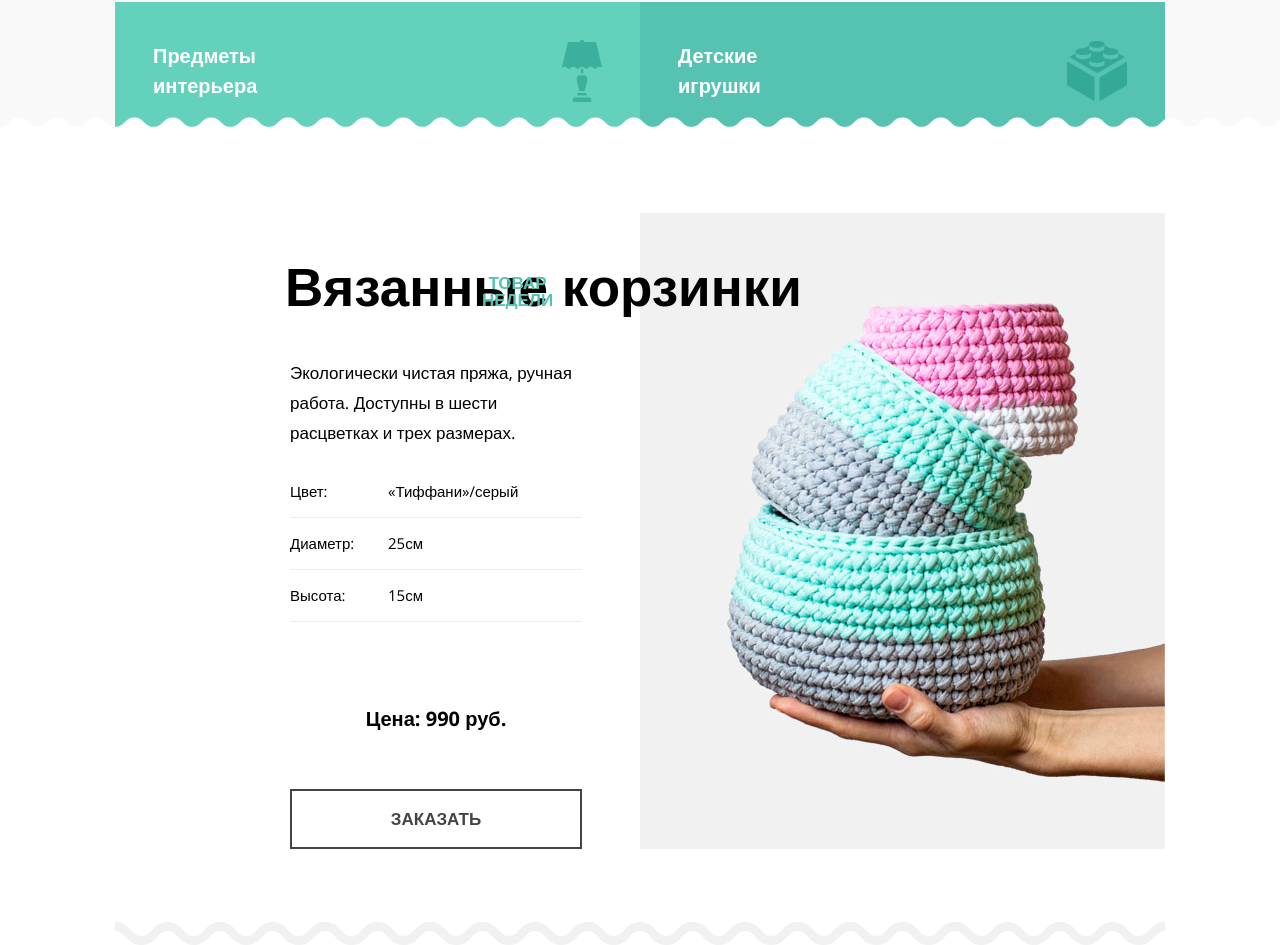
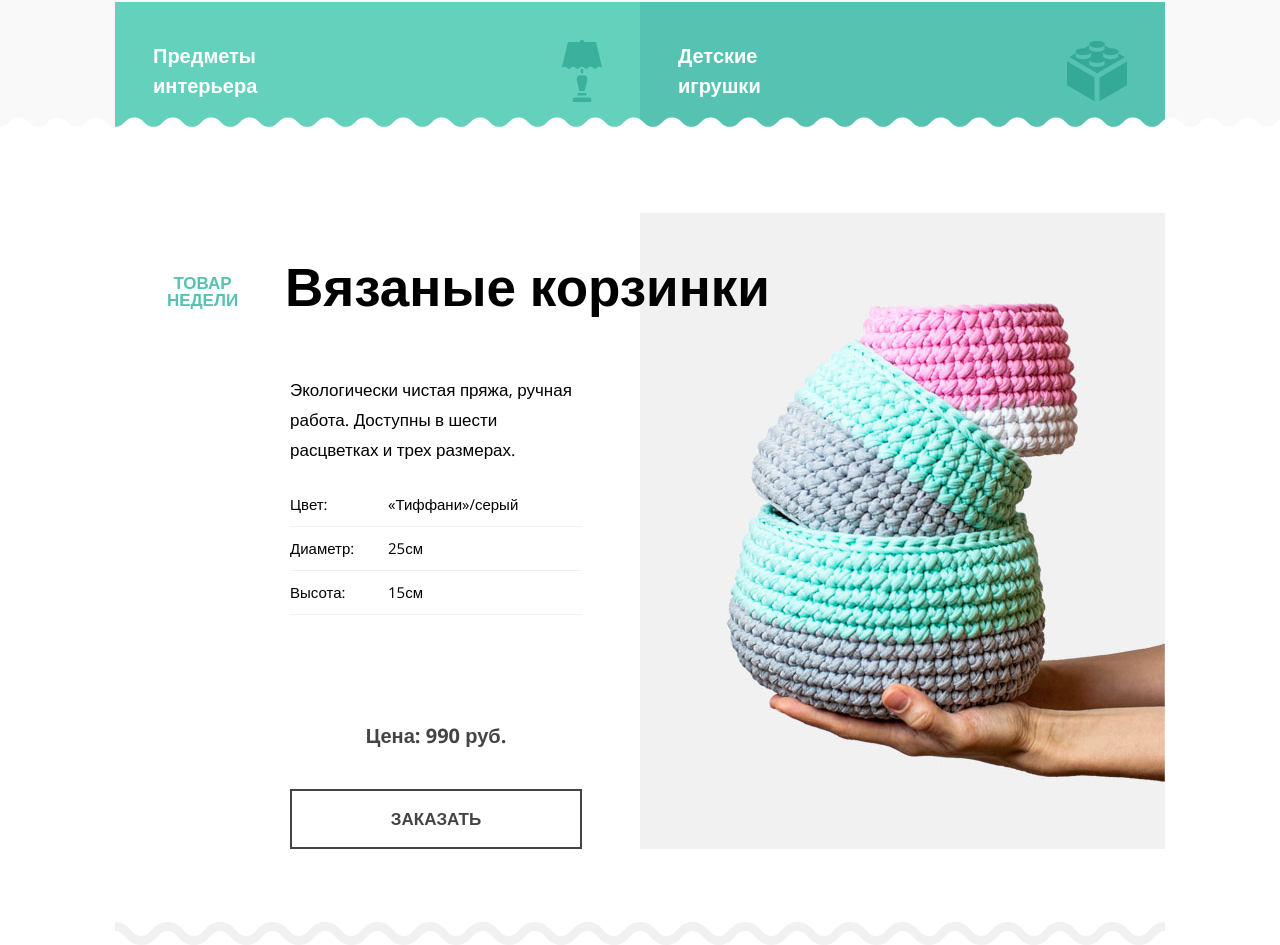
Before and after one commit to sabanin-k/mishka, a React (Create React App) app: page / in a window 1280 px wide. Shown: the part 715-1660 px from the top of the page. Built offline with nearby package versions, Linux system fonts and the light colour scheme; grey boxes are pictures that could not be loaded.

Commit message:
Adaptive WeekProduct

```diff
--- a/src/components/Categories/Categories.module.scss
+++ b/src/components/Categories/Categories.module.scss
@@ -4,6 +4,7 @@
 
 .container {
     width: 100vw;
+    min-width: rem(320);
     background-color: $bg-white;
 }
 
@@ -11,6 +12,7 @@
     margin: 0 auto;
     margin-top: -20px;
     max-width: rem(1150);
+    min-width: rem(320);
     padding: 0 rem(50);
     display: flex;
     justify-content: space-between;
@@ -21,6 +23,7 @@
 
     @media (max-width: $mobile) {
         width: 100vw;
+        min-width: rem(320);
         margin-top: -140px;
         padding: 0 0;
         flex-direction: column;
--- a/src/components/Header/Header.module.scss
+++ b/src/components/Header/Header.module.scss
@@ -14,6 +14,7 @@
     background-repeat: no-repeat;
 
     @media (max-width: $mobile) {
+        min-width: rem(320);
         padding-top: rem(160);
         background-image: url('../../assets/jpg/hero-mobile.jpg');
         background-position: center;
--- a/src/components/Navbar/Navbar.module.scss
+++ b/src/components/Navbar/Navbar.module.scss
@@ -23,11 +23,13 @@
     padding: 0 rem(50);
     max-width: 1150px;
     box-shadow: 0px 1px 0px #ececec;
+    z-index: 100;
 
     @media (max-width: $mobile) {
         padding: 0 rem(30);
         position: fixed;
         width: 100vw;
+        min-width: rem(320);
         margin: 0 auto;
         background-color: #fff;
         box-shadow: 0px 2px 0px #ececec;
--- a/src/components/WeekProduct/WeekProduct.module.scss
+++ b/src/components/WeekProduct/WeekProduct.module.scss
@@ -4,60 +4,165 @@
 
 .section {
     position: relative;
+
+    @media (max-width: $mobile) {
+        display: flex;
+        flex-direction: column;
+        justify-content: center;
+        align-items: center;
+    }
 }
 
 .container {
-    width: 1150px;
+    max-width: 1150px;
     margin: 0 auto;
     padding: rem(72) rem(50) 0 rem(225);
     position: relative;
     display: flex;
+
+    @media (max-width: $tablet) {
+        padding: rem(10) rem(50) 0 rem(50);
+    }
+
+    @media (max-width: $mobile) {
+        min-width: rem(220);
+        padding: rem(30) rem(30) 0 rem(30);
+        flex-direction: column;
+    }
+}
+
+.leftSide {
+    @media (max-width: $tablet) {
+        width: 100%;
+    }
+}
+
+.header {
+    display: flex;
+    align-items: center;
+    margin-left: -175px;
+
+    @media (max-width: $tablet) {
+        width: 100%;
+        min-width: rem(590);
+        margin-left: 0px;
+        flex-direction: row-reverse;
+        justify-content: space-between;
+    }
+
+    @media (max-width: $mobile) {
+        min-width: rem(0);
+        flex-direction: column-reverse;
+        align-items: flex-start;
+    }
+}
+
+.week {
+    max-width: 75px;
+    margin: rem(12) rem(50) 0 rem(50);
+    font-size: rem(17);
+    line-height: rem(17);
+    font-weight: bold;
+    text-align: center;
+    text-transform: uppercase;
+    color: $app-green;
+
+    @media (max-width: $tablet) {
+        margin: rem(12) rem(28) 0 rem(28);
+    }
+
+    @media (max-width: $mobile) {
+        max-width: 150px;
+        margin: 0;
+        margin-top: rem(10);
+    }
 }
 
 .h2 {
     margin-left: -5px;
     font-size: rem(53);
     line-height: rem(57);
+
+    @media (max-width: $tablet) {
+        min-width: rem(460);
+        font-size: rem(43);
+        line-height: rem(50);
+    }
+
+    @media (max-width: $mobile) {
+        min-width: rem(260);
+        font-size: rem(25);
+        line-height: rem(30);
+        letter-spacing: normal;
+        margin: 0;
+    }
 }
 
 .text {
-    width: rem(290);
+    max-width: rem(290);
     font-size: rem(17);
     line-height: rem(30);
+
+    @media (max-width: $mobile) {
+        max-width: rem(260);
+        font-size: rem(15);
+        line-height: rem(24);
+    }
 }
 
 .specs {
-    width: rem(292);
+    max-width: rem(292);
     font-size: rem(15);
     line-height: rem(20);
     position: relative;
     display: flex;
     flex-direction: column;
+
+    @media (max-width: $mobile) {
+        max-width: rem(260);
+        min-width: rem(260);
+    }
 }
 
 .specRow {
-    padding: rem(16) 0;
-    box-shadow: 0px 1px 0px #ececec;
+    padding: rem(12) 0;
+    box-shadow: 0px 1px 0px #f1f1f1;
     display: grid;
     grid-template-columns: 98px 1fr;
 }
 
 .price {
     max-width: rem(292);
-    margin-top: rem(66);
+    margin-top: rem(90);
     display: flex;
     justify-content: center;
+
+    @media (max-width: $tablet) {
+        margin-top: rem(27);
+    }
+
+    @media (max-width: $mobile) {
+        margin-top: rem(340);
+        max-width: rem(260);
+    }
 }
 
 .priceText {
     font-size: rem(20);
     line-height: rem(24);
     font-weight: bold;
+    color: $font-grey;
 }
 
 .button {
     max-width: rem(292);
-    margin-top: rem(38);
+    margin-top: rem(21);
+
+    @media (max-width: $mobile) {
+        max-width: rem(260);
+        min-width: rem(260);
+        margin-top: rem(0);
+    }
 }
 
 .image {
@@ -67,25 +172,34 @@
     height: 636px;
     background-image: url('../../assets/jpg/triple-set-desktop.jpg');
     z-index: -1;
+
+    @media (max-width: $tablet) {
+        width: 333px;
+        height: 404px;
+        margin-top: rem(145);
+        background-image: url('../../assets/jpg/triple-set-tablet.jpg');
+    }
+
+    @media (max-width: $mobile) {
+        width: 260px;
+        height: 315px;
+        background-image: url('../../assets/jpg/triple-set-mobile.jpg');
+        top: rem(200);
+        left: rem(30);
+    }
 }
 
 .zigzig {
-    width: 1050px;
+    max-width: 1050px;
     height: rem(23);
     margin: 0 auto;
     margin-top: rem(73);
     background-image: url('../../assets/png/zigzag-line-desktop.png');
+
+    @media (max-width: $mobile) {
+        height: rem(6);
+        margin-top: rem(20);
+        background-position: center;
+        background-size: contain;
+    }
 }
-
-.week {
-    max-width: 75px;
-    font-size: rem(17);
-    line-height: rem(17);
-    font-weight: bold;
-    text-align: center;
-    text-transform: uppercase;
-    color: $app-green;
-    position: absolute;
-    top: 116px;
-    left: 480px;
-}
--- a/src/components/WeekProduct/WeekProduct.tsx
+++ b/src/components/WeekProduct/WeekProduct.tsx
@@ -11,8 +11,9 @@ export const WeekProduct: FC = () => {
         <section className={styles.section}>
             <div className={styles.container}>
                 <div className={styles.leftSide}>
-                    <header>
-                        <h2 className={styles.h2}>Вязанные корзинки</h2>
+                    <header className={styles.header}>
+                        <span className={styles.week}>Товар недели</span>
+                        <h2 className={styles.h2}>Вязаные корзинки</h2>
                     </header>
                     <div>
                         <p className={styles.text}>
@@ -46,9 +47,6 @@ export const WeekProduct: FC = () => {
                 </div>
             </div>
             <div className={styles.zigzig}></div>
-            <div className={styles.week}>
-                <p>Товар недели</p>
-            </div>
         </section>
     )
 }
```
